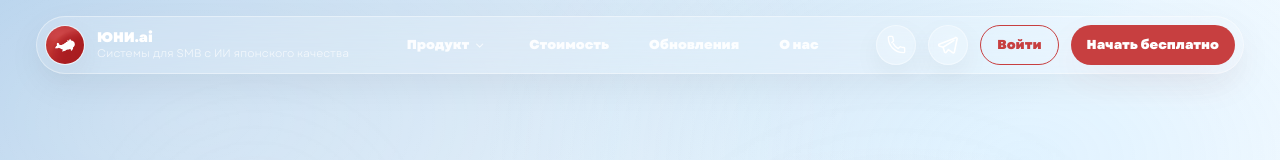
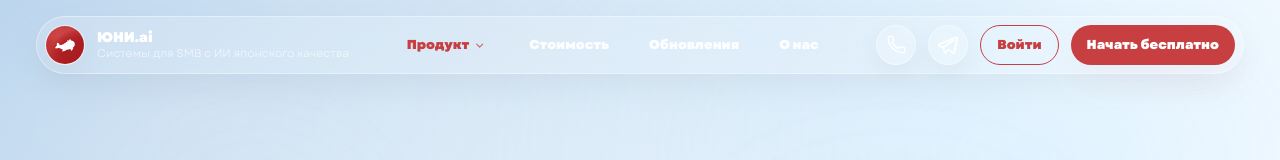
Before and after one commit to uniconsulting/uni.com, a Next.js app: page / in a window 1280 px wide. In both pictures the pointer is over the link "Продукт". Shown: the top 160 px of the page. Built offline with nearby package versions, Linux system fonts and the light colour scheme.

Commit message:
Update globals.css

```diff
--- a/src/styles/globals.css
+++ b/src/styles/globals.css
@@ -152,3 +152,11 @@ body {
 .btn-primary-slow:hover{
   background-color: #d04f50; /* чуть светлее #c73f40 */
 }
+/* Центр-меню: медленно краснеет при hover */
+.nav-link-slow{
+  transition: color 1200ms cubic-bezier(0.16, 1, 0.3, 1);
+}
+
+.nav-link-slow:hover{
+  color: #c73f40;
+}
```
